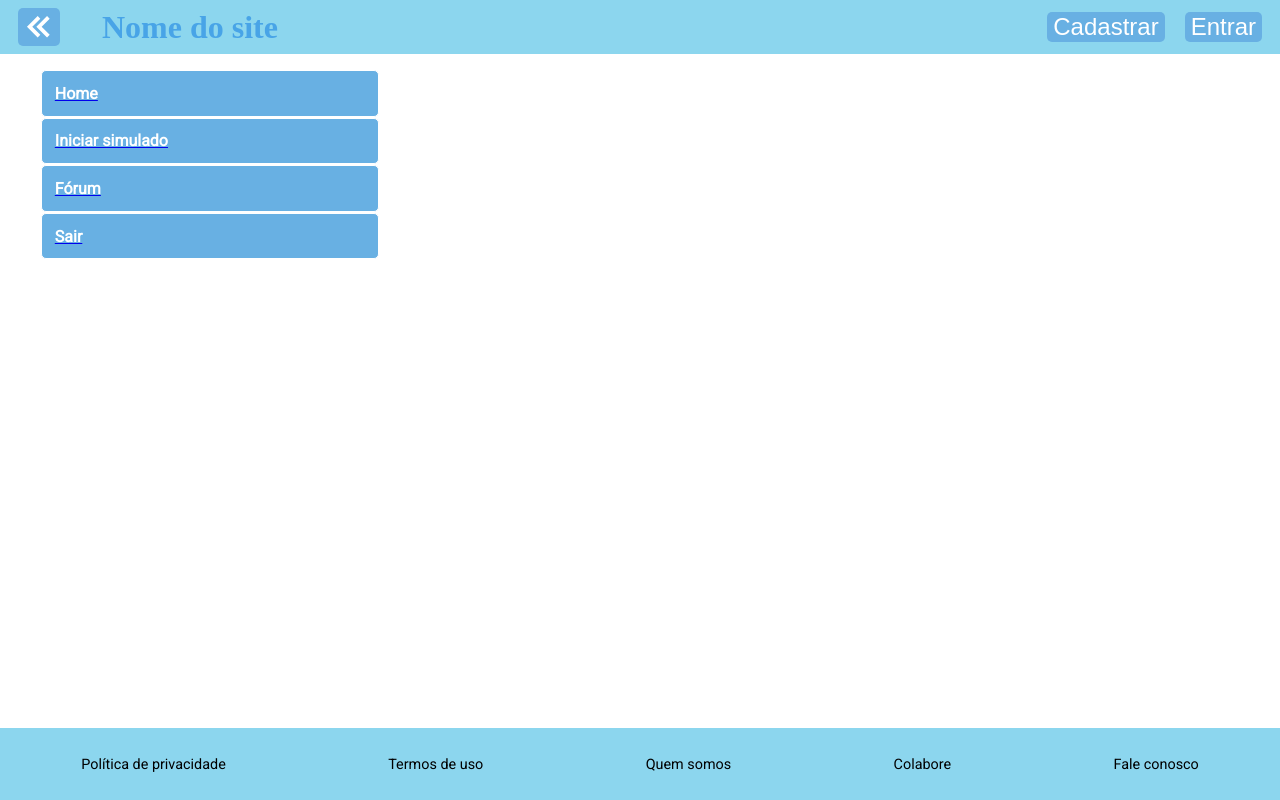
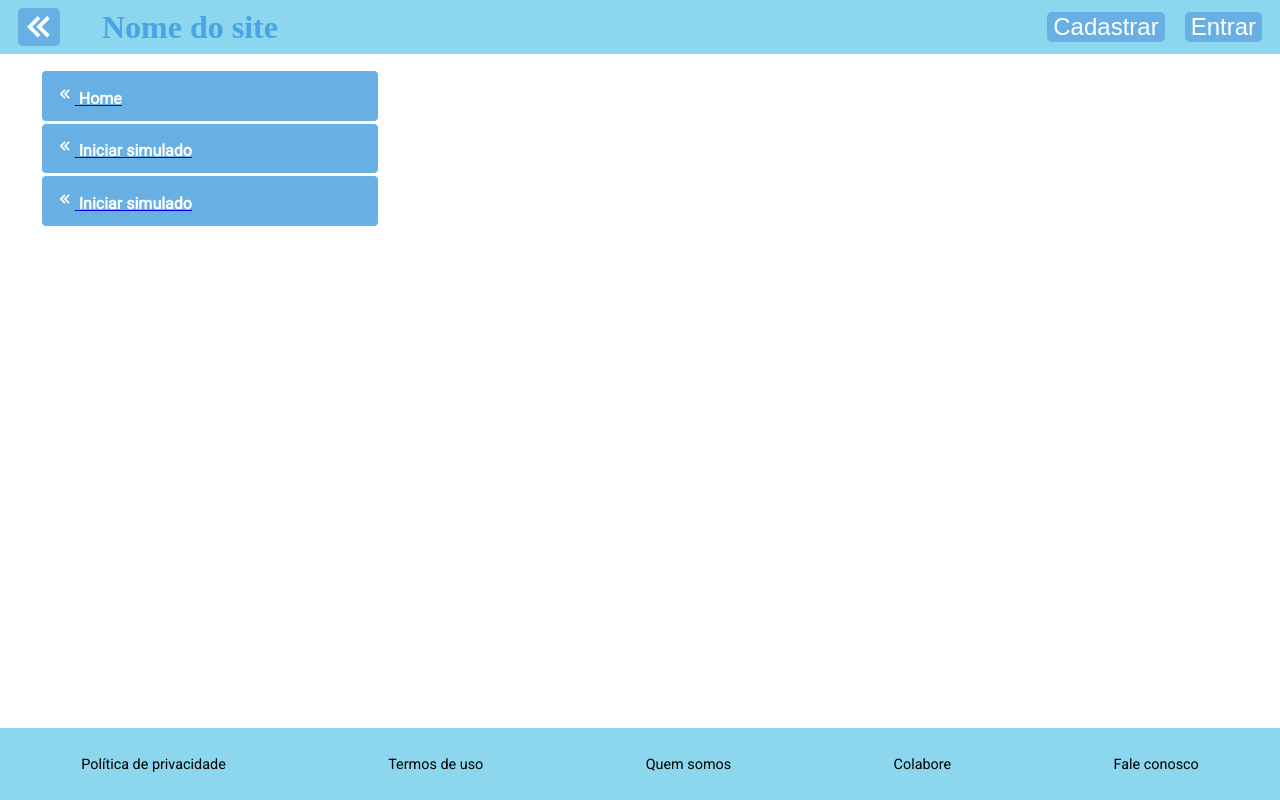
Before and after one commit to devboost-2021-2/frontend, a React (Create React App) app: page / in a window 1280 px wide. Both pictures are taken after a click on the button 39 px from the left and 27 px from the top of the page. Built offline with nearby package versions, Linux system fonts and the light colour scheme.

Commit message:
Add menu side bar component

```diff
--- a/src/components/Menu/index.js
+++ b/src/components/Menu/index.js
@@ -1,22 +1,43 @@
 import "./style.css";
 import { Link } from "react-router-dom";
+import * as Icones from "react-icons/bi";
+import React from "react";
 
-function Menu() {
+function Item({ icone, titulo, link }) {
+  return (
+    <Link to={link}>
+      <li>
+        {React.createElement(Icones[icone], { size: 20 })} {titulo}
+      </li>
+    </Link>
+  );
+}
+
+function Menu({ itens }) {
+  itens = [
+    {
+      icone: "BiChevronsLeft",
+      titulo: "Home",
+      link: "",
+    },
+    {
+      icone: "BiChevronsLeft",
+      titulo: "Iniciar simulado",
+      link: "",
+    },
+    {
+      icone: "BiChevronsLeft",
+      titulo: "Iniciar simulado",
+      link: "",
+    },
+  ];
+
   return (
     <div>
       <ul class="menu">
-        <Link to="">
-          <li>Home</li>
-        </Link>
-        <Link to="">
-          <li>Iniciar simulado</li>
-        </Link>
-        <Link to="">
-          <li>Fórum</li>
-        </Link>
-        <Link to="">
-          <li>Sair</li>
-        </Link>
+        {itens.map((item) => (
+          <Item icone={item.icone} titulo={item.titulo} link={item.link} />
+        ))}
       </ul>
     </div>
   );
```
